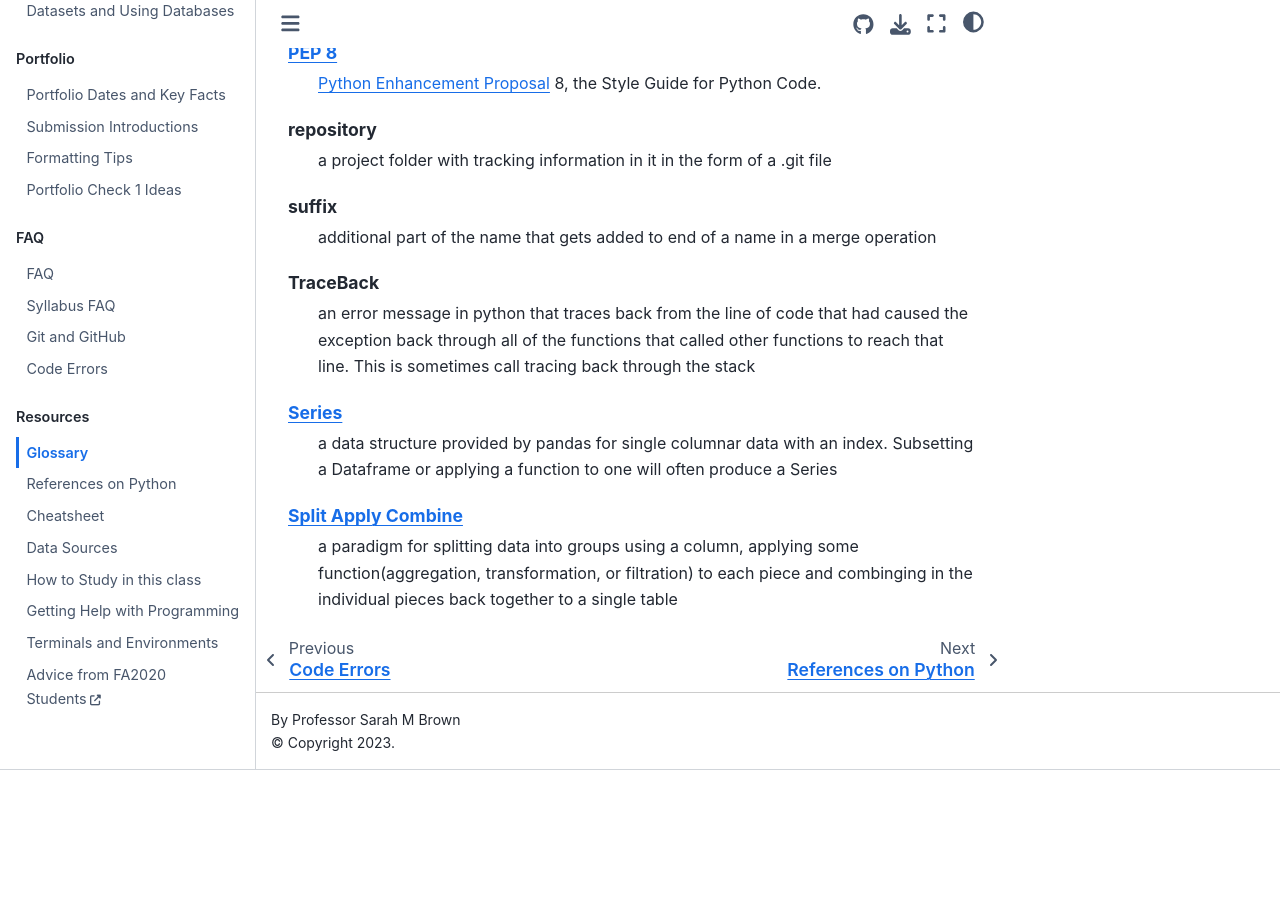
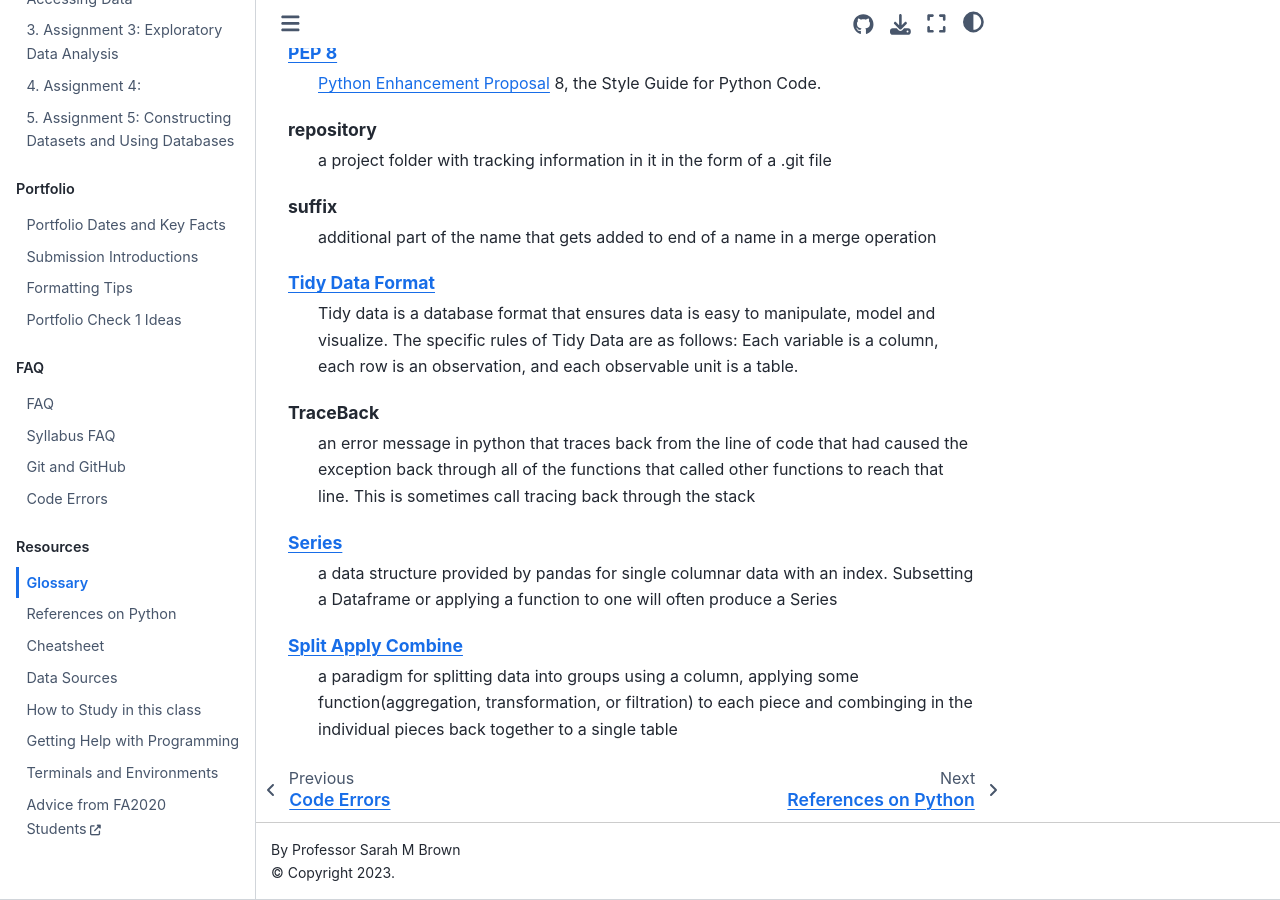
Before and after one commit to rhodyprog4ds/BrownFall21, a Jupyter Book: the page built from resources/glossary.md, in a window 1280 px wide and 900 px high, scrolled down 1453 px. Built offline with Jupyter Book 1.0.4 settings and Sphinx 7.4.7 and the Sphinx Book theme 1.1.4, drawn with Linux system fonts in a browser that asks for light colours; pages that are not in the unit, such as notebooks, are missing from menus; before the commit the page ends 2223 px from its top, so only the background shows below that.

Commit message:
Added a entry for Tidy Format
Includes short description and link to paper.

```diff
--- a/resources/glossary.md
+++ b/resources/glossary.md
@@ -52,7 +52,9 @@
 
 suffix
   additional part of the name that gets added to end of a name in a merge operation
-
+[Tidy Data Format](https://www.jstatsoft.org/article/view/v059i10)
+  Tidy data is a database format that ensures data is easy to manipulate, model and visualize. The specific rules of Tidy Data are as follows: Each variable is a column,
+  each row is an observation, and each observable unit is a table.
 TraceBack
   an error message in python that traces back from the line of code that had caused the exception back through all of the functions that called other functions to reach that line. This is sometimes call tracing back through the stack
 
```
